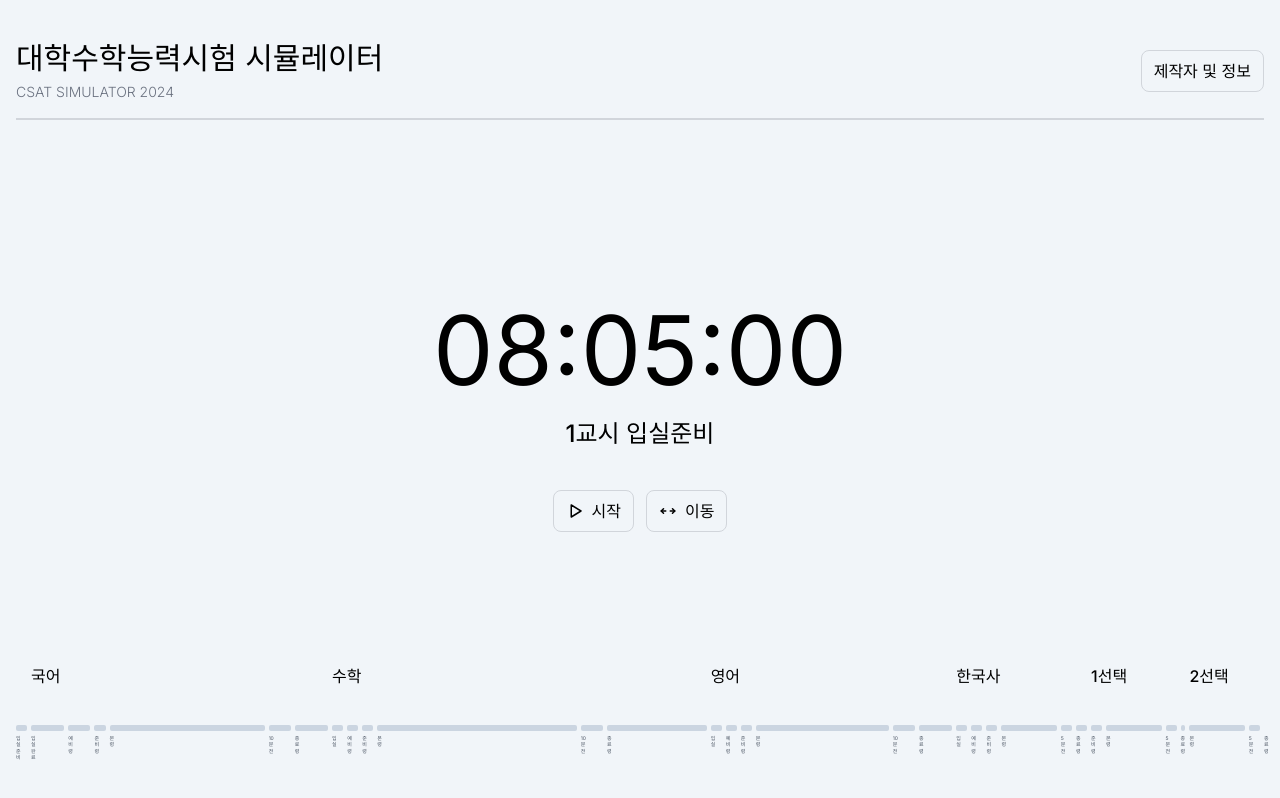
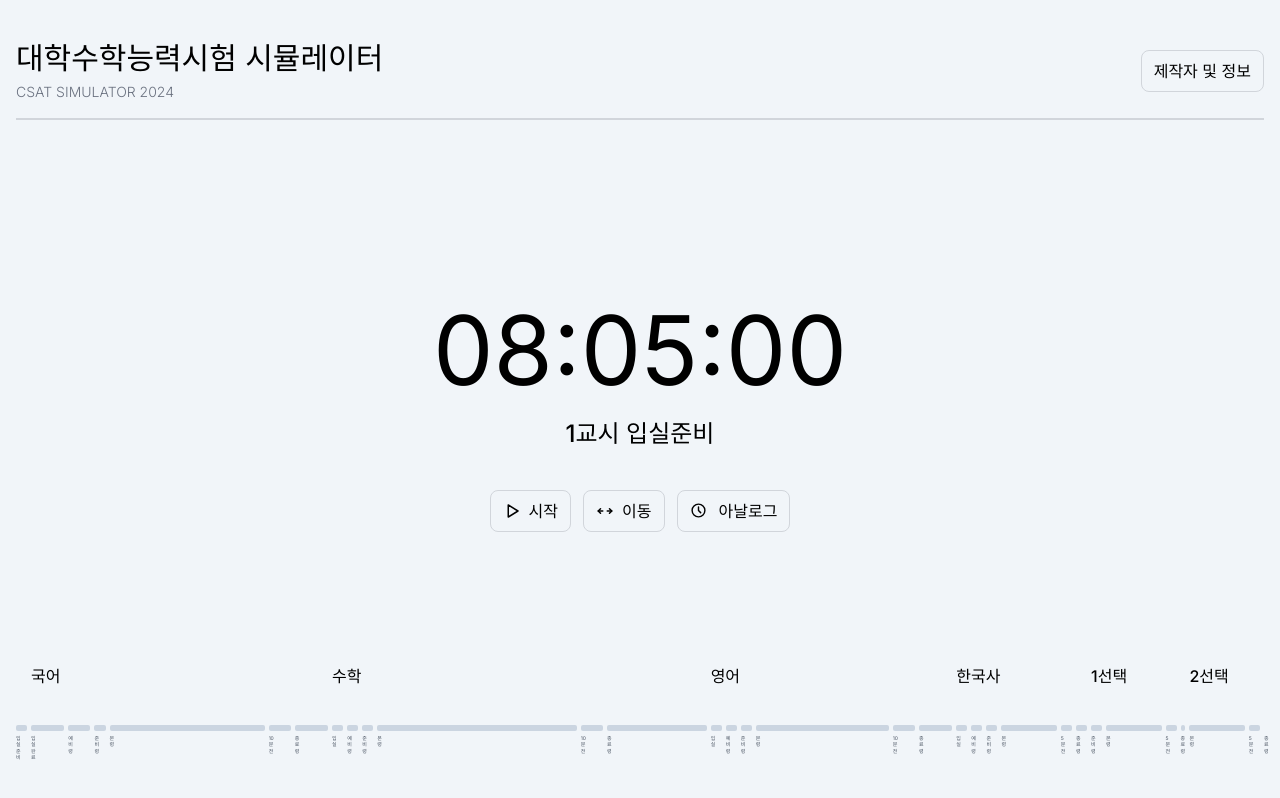
Before and after one commit to ArpaAP/csat-simulator, a Next.js app: page / in a window 1280 px wide. Built offline with nearby package versions, Linux system fonts and the light colour scheme.

Commit message:
feat: add analog clock for realistic experience

```diff
--- a/package.json
+++ b/package.json
@@ -21,6 +21,7 @@
     "next": "13.4.1",
     "postcss": "8.4.23",
     "react": "18.2.0",
+    "react-clock": "^4.5.0",
     "react-dom": "18.2.0",
     "react-icons": "^4.8.0",
     "tailwindcss": "3.3.2",
--- a/src/app/globals.css
+++ b/src/app/globals.css
@@ -3,6 +3,8 @@
 @tailwind utilities;
 
 @import url("https://cdn.jsdelivr.net/gh/orioncactus/pretendard@v1.3.6/dist/web/static/pretendard-dynamic-subset.css");
+
+@import "react-clock/dist/Clock.css";
 
 body {
   font-family: "Pretendard Variable", Pretendard, -apple-system,
@@ -12,3 +14,8 @@ body {
 
   @apply bg-slate-100;
 }
+
+.react-clock {
+  width: inherit !important;
+  padding-top: 100%;
+}
--- a/src/app/page.tsx
+++ b/src/app/page.tsx
@@ -1,5 +1,6 @@
 "use client";
 import TIMELINE from "@/data/timeline";
+import CLOCKTYPE from "@/data/clocktype";
 import { Fragment, useEffect, useState } from "react";
 import dayjs from "dayjs";
 import classNames from "classnames";
@@ -7,8 +8,11 @@ import {
   TbPlayerPlay,
   TbPlayerPause,
   TbArrowsMoveHorizontal,
+  TbClock,
+  TbId,
 } from "react-icons/tb";
 import { Dialog, Transition } from "@headlessui/react";
+import Clock from "react-clock";
 import { info } from "console";
 
 export default function Home() {
@@ -22,6 +26,7 @@ export default function Home() {
   );
   const [active, setActive] = useState(false);
   const [infoOpen, setInfoOpen] = useState(false);
+  const [clockType, setClockType] = useState(CLOCKTYPE.DIGITAL)
 
   useEffect(() => {
     let audio = new Audio();
@@ -223,9 +228,15 @@ export default function Home() {
       </div>
       <hr className="border-gray-300 border-[0.5px] my-4" />
       <div className="text-center my-auto select-none">
-        <div className="text-6xl lg:text-8xl pb-5">
-          {current.format("HH:mm:ss")}
-        </div>
+          {clockType === CLOCKTYPE.DIGITAL ?
+            <div className="text-6xl lg:text-8xl pb-5">
+              {current.format("HH:mm:ss")}
+            </div>
+            :
+            <div className="my-auto mx-auto w-[150px] min-[375px]:w-[250px] md:w-[450px] lg:w-[600px] pb-5">
+              <Clock className={"m-auto"} value={current.toISOString()} locale={"ko-KR"} />
+            </div>
+          }
         <div className="text-2xl font-medium">{currentTimename}</div>
 
         <div className="my-5 pt-5 flex gap-3 justify-center w-full">
@@ -288,6 +299,28 @@ export default function Home() {
           >
             <TbArrowsMoveHorizontal className="my-auto" size={18} /> 이동
           </button>
+
+          {clockType !== CLOCKTYPE.DIGITAL ? (
+            <button
+              type="button"
+              className="flex gap-3 hover:bg-black/10 border border-gray-300 transition-all duration-300 my-auto px-3 py-2 rounded-lg"
+              onClick={() => {
+                setClockType(CLOCKTYPE.DIGITAL);
+              }}
+            >
+              <TbId className="my-auto" size={17} /> 디지털
+            </button>
+          ) : (
+            <button
+              type="button"
+              className="flex gap-3 hover:bg-black/10 border border-gray-300 transition-all duration-300 my-auto px-3 py-2 rounded-lg"
+              onClick={() => {
+                setClockType(CLOCKTYPE.ANALOG);
+              }}
+            >
+              <TbClock className="my-auto" size={17} /> 아날로그
+            </button>
+          )}
         </div>
       </div>
 
--- /dev/null
+++ b/src/data/clocktype.ts
@@ -0,0 +1,6 @@
+enum CLOCKTYPE {
+    DIGITAL,
+    ANALOG
+}
+
+export default CLOCKTYPE
```
Also changed, not shown: 1 other file (tests, documents, lock files or other folders).
